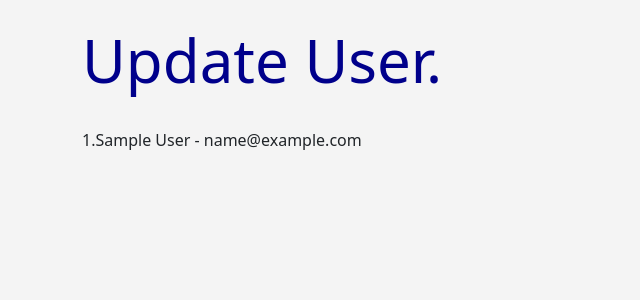
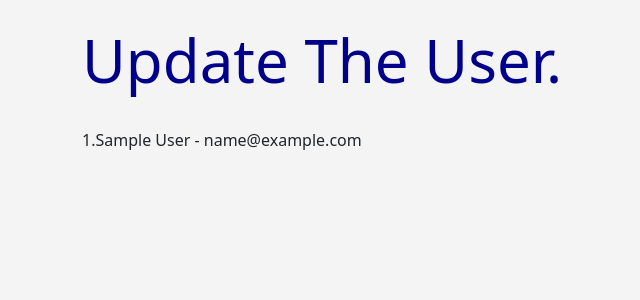
Before and after one commit to P549594Student/Blog, a Flask app: template templates/update.html in a window 1280 px wide. Shown: the part 94-394 px from the top of the page, without its empty margins (0-640 px from the left). Run offline with Flask 3, Linux system fonts and the light colour scheme; tables that the repository leaves empty hold one stand-in row (values such as "Sample post"); the template is opened without the code that fills it: values that come from a table or form of the project are taken from there, most other values are stand-ins (such as "Sample title", 1, 10 or a date in 2020).

Commit message:
changed file

```diff
--- a/templates/update.html
+++ b/templates/update.html
@@ -8,7 +8,7 @@
 </div>
 {% endfor %}
 {% if name %}
-  <h1>Update User. </h1>
+  <h1>Update The User. </h1>
   <br>
   {% for our_user in our_users %}
     {{ our_user.id }}.{{ our_user.name }} - {{ our_user.email }}</br>
```
